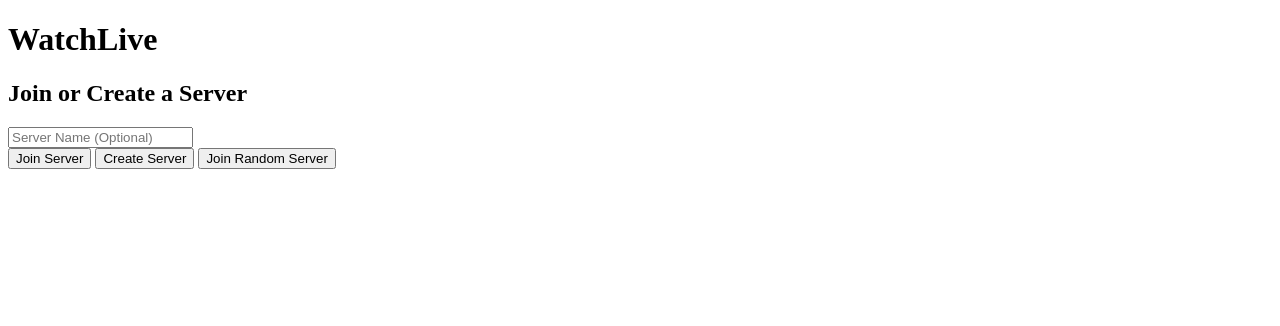
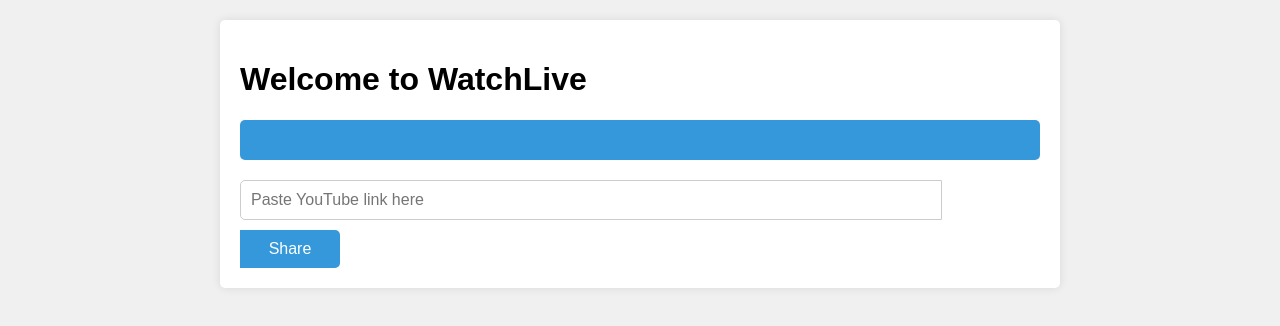
Before and after one commit to GettiApp/WatchLive, a plain HTML site: page index.html in a window 1280 px wide. Drawn offline with Linux system fonts and the light colour scheme.

Commit message:
Update index.html for my-project GitHub Pages

```diff
--- a/index.html
+++ b/index.html
@@ -4,31 +4,89 @@
     <meta charset="UTF-8">
     <meta name="viewport" content="width=device-width, initial-scale=1.0">
     <title>WatchLive</title>
-    <link rel="stylesheet" href="style.css">
+    <style>
+        body {
+            font-family: Arial, sans-serif;
+            background-color: #f0f0f0;
+            margin: 0;
+            padding: 0;
+        }
+        .container {
+            max-width: 800px;
+            margin: 20px auto;
+            padding: 20px;
+            background-color: #fff;
+            border-radius: 5px;
+            box-shadow: 0 0 10px rgba(0, 0, 0, 0.1);
+        }
+        .video-container {
+            background-color: #3498db;
+            padding: 20px;
+            border-radius: 5px;
+            margin-bottom: 20px;
+        }
+        .video-container iframe {
+            width: 100%;
+            height: 400px;
+        }
+        input[type="text"] {
+            width: calc(100% - 120px);
+            padding: 10px;
+            border: 1px solid #ccc;
+            border-radius: 5px 0 0 5px;
+            font-size: 16px;
+            margin-bottom: 10px;
+        }
+        input[type="submit"] {
+            width: 100px;
+            padding: 10px;
+            border: none;
+            border-radius: 0 5px 5px 0;
+            background-color: #3498db;
+            color: #fff;
+            font-size: 16px;
+            cursor: pointer;
+        }
+    </style>
 </head>
 <body>
     <div class="container">
-        <h1>WatchLive</h1>
-        <div class="join-container">
-            <h2>Join or Create a Server</h2>
-            <input type="text" id="server-name" placeholder="Server Name (Optional)">
-            <div class="join-buttons">
-                <button id="join-server">Join Server</button>
-                <button id="create-server">Create Server</button>
-                <button id="random-server">Join Random Server</button>
-            </div>
+        <h1>Welcome to WatchLive</h1>
+        <div class="video-container" id="videoContainer">
+            <!-- Video will appear here -->
         </div>
-        <div class="server-info" hidden>
-            <h2>Server: <span id="server-display"></span></h2>
-            <div class="share-container">
-                <input type="text" id="youtube-link" placeholder="Enter YouTube Link">
-                <button id="share-video">Share</button>
-            </div>
-            <div class="video-container">
-                <div class="video-box" id="video-display"></div>
-            </div>
-        </div>
+        <form id="videoForm">
+            <input type="text" id="videoUrl" placeholder="Paste YouTube link here">
+            <input type="submit" value="Share">
+        </form>
     </div>
-    <script src="script.js"></script>
+
+    <script>
+        document.getElementById('videoForm').addEventListener('submit', function(event) {
+            event.preventDefault();
+            const videoUrl = document.getElementById('videoUrl').value;
+            const videoId = getYoutubeVideoId(videoUrl);
+            if (videoId) {
+                const iframe = document.createElement('iframe');
+                iframe.setAttribute('src', 'https://www.youtube.com/embed/' + videoId);
+                iframe.setAttribute('frameborder', '0');
+                iframe.setAttribute('allowfullscreen', 'true');
+                document.getElementById('videoContainer').innerHTML = '';
+                document.getElementById('videoContainer').appendChild(iframe);
+            } else {
+                alert('Please provide a valid YouTube link');
+            }
+        });
+
+        function getYoutubeVideoId(url) {
+            const regExp = /^.*(youtu\.be\/|v\/|u\/\w\/|embed\/|watch\?v=|\&v=)([^#\&\?]*).*/;
+            const match = url.match(regExp);
+            if (match && match[2].length === 11) {
+                return match[2];
+            } else {
+                return null;
+            }
+        }
+    </script>
 </body>
 </html>
```
